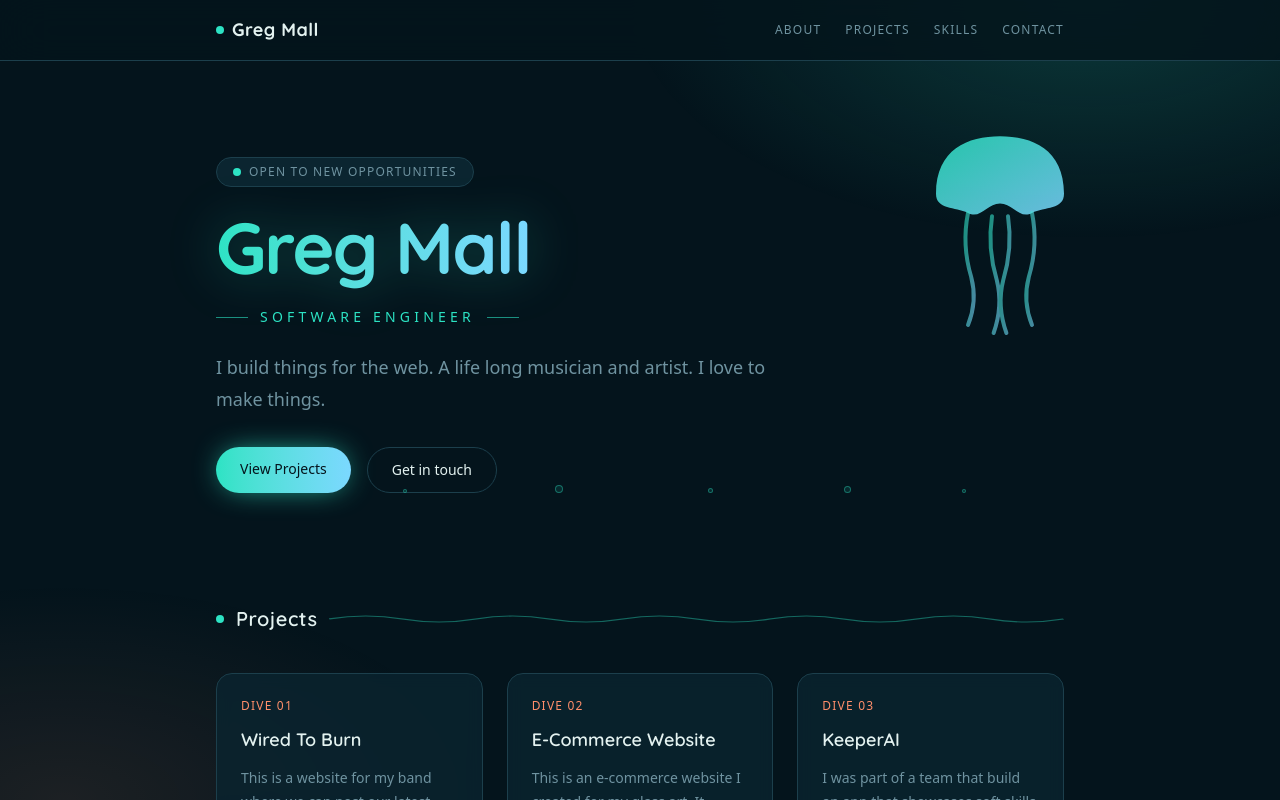
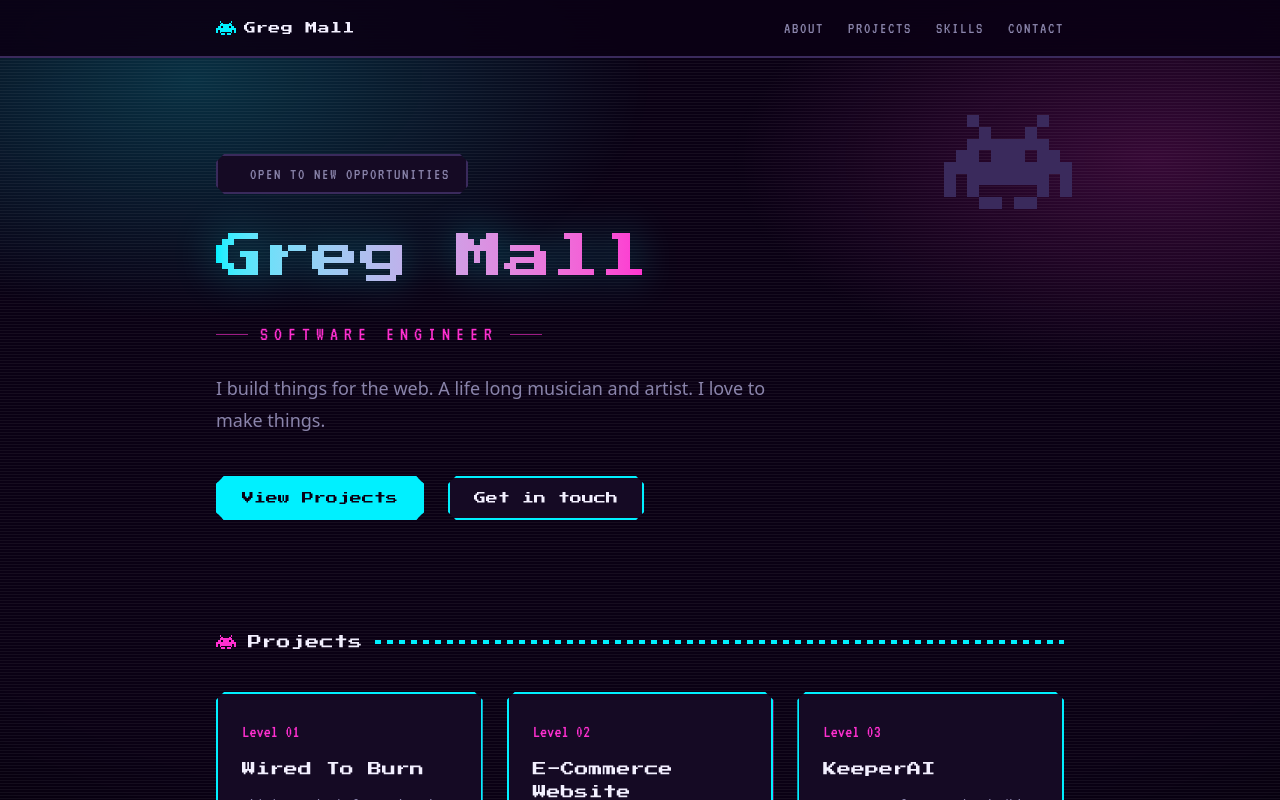
Before and after one commit to gregmall/new_portfolio, a Next.js app: page / in a window 1280 px wide. Shown: the top 800 px of the page. Built offline with nearby package versions, Linux system fonts and the light colour scheme.

Commit message:
new-look-10

```diff
--- a/app/functions.tsx
+++ b/app/functions.tsx
@@ -1,73 +1,40 @@
-const bubbles = [
-  { left: "8%", size: 6, duration: "7s", delay: "0s" },
-  { left: "22%", size: 4, duration: "9s", delay: "1.5s" },
-  { left: "40%", size: 8, duration: "6s", delay: "0.5s" },
-  { left: "58%", size: 5, duration: "8s", delay: "2.5s" },
-  { left: "74%", size: 7, duration: "10s", delay: "1s" },
-  { left: "88%", size: 4, duration: "7.5s", delay: "3s" },
+const invaderPattern = [
+  "00100000100",
+  "00010001000",
+  "00111111100",
+  "01101110110",
+  "11111111111",
+  "10111111101",
+  "10100000101",
+  "00011011000",
 ];
 
-export function Bubbles() {
+export function Invader({ className = "" }: { className?: string }) {
   return (
-    <div
-      aria-hidden
-      className="pointer-events-none absolute inset-0 hidden overflow-hidden sm:block"
+    <svg
+      viewBox="0 0 11 8"
+      shapeRendering="crispEdges"
+      fill="currentColor"
+      className={className}
     >
-      {bubbles.map((b, i) => (
-        <span
-          key={i}
-          className="bubble absolute bottom-0 rounded-full border border-accent/40 bg-accent/10"
-          style={{
-            left: b.left,
-            width: b.size,
-            height: b.size,
-            animationDuration: b.duration,
-            animationDelay: b.delay,
-          }}
-        />
-      ))}
-    </div>
-  );
-}
-
-export function Jellyfish({ className = "" }: { className?: string }) {
-  return (
-    <svg viewBox="0 0 100 140" className={className}>
-      <path
-        d="M10,38 C10,10 30,2 50,2 C70,2 90,10 90,38 C90,48 78,46 70,50 C62,54 58,44 50,44 C42,44 38,54 30,50 C22,46 10,48 10,38 Z"
-        fill="url(#jelly-glow)"
-        opacity="0.85"
-      />
-      <g
-        fill="none"
-        stroke="url(#jelly-glow)"
-        strokeWidth="2.5"
-        strokeLinecap="round"
-        opacity="0.6"
-      >
-        <path d="M30,50 Q26,70 32,90 Q36,105 30,120" />
-        <path d="M45,52 Q42,72 48,92 Q52,108 46,125" />
-        <path d="M55,52 Q58,72 52,92 Q48,108 54,125" />
-        <path d="M70,50 Q74,70 68,90 Q64,105 70,120" />
-      </g>
+      {invaderPattern.flatMap((row, y) =>
+        [...row].map((cell, x) =>
+          cell === "1" ? <rect key={`${x}-${y}`} x={x} y={y} width={1} height={1} /> : null
+        )
+      )}
     </svg>
   );
 }
 
-export function WaveDivider({ className = "" }: { className?: string }) {
+export function PixelRule({ className = "" }: { className?: string }) {
   return (
-    <svg
-      viewBox="0 0 400 20"
-      preserveAspectRatio="none"
-      className={className}
-    >
-      <path
-        d="M0,10 Q20,0 40,10 T80,10 T120,10 T160,10 T200,10 T240,10 T280,10 T320,10 T360,10 T400,10"
-        fill="none"
-        stroke="currentColor"
-        strokeWidth="2"
-      />
-    </svg>
+    <span
+      className={`h-1 flex-1 ${className}`}
+      style={{
+        backgroundImage:
+          "repeating-linear-gradient(to right, var(--accent) 0 6px, transparent 6px 12px)",
+      }}
+    />
   );
 }
 
@@ -80,7 +47,7 @@ export function Panel({
 }) {
   return (
     <div
-      className={`rounded-2xl border border-border bg-card/80 backdrop-blur-sm ${className}`}
+      className={`pixel-frame pixel-shadow border-2 border-accent bg-card ${className}`}
     >
       {children}
     </div>
@@ -89,10 +56,10 @@ export function Panel({
 
 export function SectionHeading({ children }: { children: React.ReactNode }) {
   return (
-    <h2 className="flex items-center gap-3 font-display text-xl font-semibold tracking-wide text-foreground">
-      <span className="h-2 w-2 rounded-full bg-accent" />
+    <h2 className="flex items-center gap-3 font-display text-sm tracking-wide text-foreground">
+      <Invader className="h-4 w-5 text-accent-2" />
       {children}
-      <WaveDivider className="h-3 flex-1 text-accent/40" />
+      <PixelRule />
     </h2>
   );
 }
--- a/app/globals.css
+++ b/app/globals.css
@@ -1,13 +1,13 @@
 @import "tailwindcss";
 
 :root {
-  --background: #04141c;
-  --foreground: #e3f2f0;
-  --muted: #6f93a0;
-  --accent: #2de3c4;
-  --accent-2: #ff8f6b;
-  --card: #0b2530;
-  --border: #1c3f4c;
+  --background: #0a0014;
+  --foreground: #f3f0ff;
+  --muted: #8a84ab;
+  --accent: #00f0ff;
+  --accent-2: #ff2fd0;
+  --card: #150a24;
+  --border: #3a2a5c;
 }
 
 @theme inline {
@@ -19,7 +19,8 @@
   --color-card: var(--card);
   --color-border: var(--border);
   --font-sans: ui-sans-serif, system-ui, sans-serif;
-  --font-display: var(--font-quicksand);
+  --font-display: var(--font-press-start);
+  --font-pixel: var(--font-vt323);
 }
 
 body {
@@ -33,51 +34,80 @@ body::before {
   content: "";
   position: fixed;
   inset: 0;
+  z-index: -1;
+  pointer-events: none;
+  background-image: repeating-linear-gradient(
+    to bottom,
+    rgba(255, 255, 255, 0.05) 0px,
+    rgba(255, 255, 255, 0.05) 1px,
+    transparent 1px,
+    transparent 3px
+  );
+}
+
+body::after {
+  content: "";
+  position: fixed;
+  inset: 0;
   z-index: -2;
   pointer-events: none;
   background: radial-gradient(
-      ellipse 60% 50% at 85% 0%,
-      color-mix(in srgb, var(--accent) 18%, transparent),
+      ellipse 60% 50% at 15% 10%,
+      color-mix(in srgb, var(--accent) 20%, transparent),
       transparent 60%
     ),
     radial-gradient(
-      ellipse 55% 45% at 5% 100%,
-      color-mix(in srgb, var(--accent-2) 10%, transparent),
+      ellipse 55% 45% at 90% 20%,
+      color-mix(in srgb, var(--accent-2) 18%, transparent),
       transparent 60%
-    );
+    ),
+    radial-gradient(ellipse 120% 100% at 50% 50%, transparent 55%, #000 100%);
 }
 
-@keyframes bob {
-  0%,
-  100% {
-    transform: translateY(0);
-  }
-  50% {
-    transform: translateY(-14px);
-  }
+.pixel-frame {
+  clip-path: polygon(
+    8px 0,
+    calc(100% - 8px) 0,
+    100% 8px,
+    100% calc(100% - 8px),
+    calc(100% - 8px) 100%,
+    8px 100%,
+    0 calc(100% - 8px),
+    0 8px
+  );
 }
 
-.bob {
-  animation: bob 6s ease-in-out infinite;
+.pixel-shadow {
+  box-shadow: 4px 4px 0 0 var(--accent-2);
 }
 
-@keyframes rise {
-  0% {
-    transform: translateY(0) translateX(0);
-    opacity: 0;
+.pixel-press {
+  transition:
+    transform 100ms steps(2),
+    box-shadow 100ms steps(2);
+}
+
+.pixel-press:hover {
+  transform: translate(2px, 2px);
+  box-shadow: 2px 2px 0 0 var(--accent-2);
+}
+
+.pixel-press:active {
+  transform: translate(4px, 4px);
+  box-shadow: 0 0 0 0 var(--accent-2);
+}
+
+@keyframes blink {
+  0%,
+  49% {
+    opacity: 1;
   }
-  10% {
-    opacity: 0.6;
-  }
-  90% {
-    opacity: 0.4;
-  }
+  50%,
   100% {
-    transform: translateY(-260px) translateX(10px);
     opacity: 0;
   }
 }
 
-.bubble {
-  animation: rise linear infinite;
+.cursor-blink {
+  animation: blink 1s step-start infinite;
 }
--- a/app/page.tsx
+++ b/app/page.tsx
@@ -1,13 +1,13 @@
-import React from 'react';
-import { Link, Element } from 'react-scroll'
-import { Bubbles, SectionHeading, Jellyfish, Panel } from './functions';
+"use client";
 
+import { Link as ScrollLink, Element } from "react-scroll";
+import { Panel, SectionHeading, Invader } from "./functions";
 
 const projects = [
   {
     name: "Wired To Burn",
     description:
-      "This is a website for my band where we can post our latest music, post updates and upcoming shows and connect with fans and other bands.",
+      "This is a webstie for my band where we can post our latest music, post updates and upcoming shows and connect with fans and other bands.",
     tech: ["Next.js", "Tailwind", "Firebase"],
     href: "https://wiredtoburn.com",
   },
@@ -71,53 +71,39 @@ const socials = [
 ];
 
 const navLinks = [
-  { label: "About", href: "#about" },
-  { label: "Projects", href: "#projects" },
-  { label: "Skills", href: "#skills" },
-  { label: "Contact", href: "#contact" },
+  { label: "About", to: "about" },
+  { label: "Projects", to: "projects" },
+  { label: "Skills", to: "skills" },
+  { label: "Contact", to: "contact" },
 ];
-
-const bubbles = [
-  { left: "8%", size: 6, duration: "7s", delay: "0s" },
-  { left: "22%", size: 4, duration: "9s", delay: "1.5s" },
-  { left: "40%", size: 8, duration: "6s", delay: "0.5s" },
-  { left: "58%", size: 5, duration: "8s", delay: "2.5s" },
-  { left: "74%", size: 7, duration: "10s", delay: "1s" },
-  { left: "88%", size: 4, duration: "7.5s", delay: "3s" },
-];
-
-
 
 export default function Home() {
   return (
     <div className="flex flex-1 flex-col">
-      <svg width="0" height="0" className="absolute">
-        <defs>
-          <linearGradient id="jelly-glow" x1="0%" y1="0%" x2="100%" y2="100%">
-            <stop offset="0%" stopColor="#2de3c4" />
-            <stop offset="100%" stopColor="#7bd8ff" />
-          </linearGradient>
-        </defs>
-      </svg>
-
-      <header className="sticky top-0 z-10 border-b border-border bg-background/85 backdrop-blur-xl">
+      <header className="sticky top-0 z-10 border-b-2 border-border bg-background/90 backdrop-blur-xl">
         <nav className="mx-auto flex w-full max-w-4xl flex-wrap items-center justify-between gap-x-6 gap-y-2 px-6 py-4">
-          <a
-            href="#"
-            className="flex items-center gap-2 font-display text-lg font-bold tracking-wide text-foreground"
+          <ScrollLink
+            to="about"
+            smooth
+            duration={400}
+            offset={-88}
+            className="flex cursor-pointer items-center gap-2 font-display text-xs tracking-wide text-foreground"
           >
-            <span className="h-2 w-2 rounded-full bg-accent" />
+            <Invader className="h-4 w-5 text-accent" />
             Greg Mall
-          </a>
-          <ul className="flex gap-6 text-xs font-medium uppercase tracking-widest text-muted">
+          </ScrollLink>
+          <ul className="flex gap-6 font-pixel text-base uppercase tracking-widest text-muted">
             {navLinks.map((link) => (
-              <li key={link.href}>
-                <a
-                  href={link.href}
-                  className="transition-colors hover:text-accent"
+              <li key={link.to}>
+                <ScrollLink
+                  to={link.to}
+                  smooth
+                  duration={400}
+                  offset={-88}
+                  className="cursor-pointer transition-colors hover:text-accent"
                 >
                   {link.label}
-                </a>
+                </ScrollLink>
               </li>
             ))}
           </ul>
@@ -125,53 +111,54 @@ export default function Home() {
       </header>
 
       <main className="mx-auto flex w-full max-w-4xl flex-1 flex-col gap-28 px-6 py-24">
+        <Element name="about">
+          <section className="relative flex flex-col items-start gap-6">
+            <Invader className="pointer-events-none absolute -right-2 -top-10 hidden h-24 w-32 text-border sm:block" />
 
-        <section
-          id="about"
-          className="relative flex flex-col items-start gap-6"
-        >
-          <Bubbles />
-          <Jellyfish className="bob pointer-events-none absolute -right-4 -top-6 hidden h-56 w-40 sm:block" />
-
-          <span className="inline-flex items-center gap-2 rounded-full border border-border bg-card px-4 py-1.5 text-xs uppercase tracking-widest text-muted">
-            <span className="relative flex h-2 w-2">
-              <span className="absolute inline-flex h-full w-full animate-ping rounded-full bg-accent opacity-75" />
-              <span className="relative inline-flex h-2 w-2 rounded-full bg-accent" />
-            </span>
+            <span className="pixel-frame inline-flex items-center gap-2 border-2 border-border bg-card px-4 py-1.5 font-pixel text-base uppercase tracking-widest text-muted">
+              <span className="cursor-blink h-3 w-2 bg-accent" />
               Open to new opportunities
             </span>
 
-          <h1 className="font-display text-6xl font-bold tracking-tight text-transparent sm:text-7xl">
-            <span className="bg-linear-to-r from-accent to-[#7bd8ff] bg-clip-text drop-shadow-[0_0_25px_rgba(45,227,196,0.3)]">
+            <h1 className="font-display text-3xl leading-relaxed text-transparent sm:text-5xl">
+              <span className="bg-linear-to-r from-accent to-accent-2 bg-clip-text drop-shadow-[0_0_20px_rgba(0,240,255,0.35)]">
                 Greg Mall
               </span>
             </h1>
-          <p className="flex items-center gap-3 text-sm uppercase tracking-[0.3em] text-accent">
-            <span className="h-px w-8 bg-accent/60" />
+            <p className="flex items-center gap-3 font-pixel text-xl uppercase tracking-[0.3em] text-accent-2">
+              <span className="h-px w-8 bg-accent-2/60" />
               Software Engineer
-            <span className="h-px w-8 bg-accent/60" />
+              <span className="h-px w-8 bg-accent-2/60" />
             </p>
             <p className="max-w-xl text-lg leading-8 text-muted">
               I build things for the web. A life long musician and artist. I
               love to make things.
             </p>
-          <div className="flex gap-4 pt-2 text-sm font-medium">
-            <a
-              href="#projects"
-              className="rounded-full bg-linear-to-r from-accent to-[#7bd8ff] px-6 py-3 text-background shadow-[0_0_30px_-8px_var(--accent)] transition-transform hover:scale-105"
+            <div className="flex gap-6 pt-4 font-display text-xs">
+              <ScrollLink
+                to="projects"
+                smooth
+                duration={400}
+                offset={-88}
+                className="pixel-frame pixel-shadow pixel-press cursor-pointer border-2 border-accent bg-accent px-6 py-3 text-background"
               >
                 View Projects
-            </a>
-            <a
-              href="#contact"
-              className="rounded-full border border-border px-6 py-3 transition-colors hover:border-accent hover:text-accent"
+              </ScrollLink>
+              <ScrollLink
+                to="contact"
+                smooth
+                duration={400}
+                offset={-88}
+                className="pixel-frame pixel-shadow pixel-press cursor-pointer border-2 border-accent bg-card px-6 py-3 text-foreground"
               >
                 Get in touch
-            </a>
+              </ScrollLink>
             </div>
           </section>
+        </Element>
 
-        <section id="projects" className="flex flex-col gap-10">
+        <Element name="projects">
+          <section className="flex flex-col gap-10">
             <SectionHeading>Projects</SectionHeading>
             <div className="grid gap-6 sm:grid-cols-2 lg:grid-cols-3">
               {projects.map((project, i) => (
@@ -181,21 +168,21 @@ export default function Home() {
                   target="_blank"
                   rel="noopener noreferrer"
                 >
-                <Panel className="flex h-full flex-col gap-3 p-6 transition-all hover:-translate-y-1 hover:border-accent">
-                  <span className="text-xs uppercase tracking-widest text-accent-2">
-                    Dive {String(i + 1).padStart(2, "0")}
+                  <Panel className="pixel-press flex h-full flex-col gap-3 p-6">
+                    <span className="font-pixel text-lg text-accent-2">
+                      Level {String(i + 1).padStart(2, "0")}
                     </span>
-                  <h3 className="font-display text-lg font-semibold text-foreground">
+                    <h3 className="font-display text-sm leading-relaxed text-foreground">
                       {project.name}
                     </h3>
                     <p className="text-sm leading-6 text-muted">
                       {project.description}
                     </p>
-                  <ul className="mt-auto flex flex-wrap gap-2 pt-2 text-xs">
+                    <ul className="mt-auto flex flex-wrap gap-2 pt-2 font-pixel text-base">
                       {project.tech.map((tech) => (
                         <li
                           key={tech}
-                        className="rounded-full border border-border px-2.5 py-1 text-accent"
+                          className="border border-border px-2 py-0.5 text-accent"
                         >
                           {tech}
                         </li>
@@ -206,21 +193,23 @@ export default function Home() {
               ))}
             </div>
           </section>
+        </Element>
 
-        <section id="skills" className="flex flex-col gap-10">
+        <Element name="skills">
+          <section className="flex flex-col gap-10">
             <SectionHeading>Skills</SectionHeading>
             <div className="grid gap-6 sm:grid-cols-2">
               {skills.map((group) => (
                 <Panel key={group.category} className="flex flex-col gap-3 p-6">
-                <h3 className="flex items-center gap-2 text-xs font-semibold uppercase tracking-widest text-accent-2">
-                  <span className="h-1.5 w-1.5 rounded-full bg-accent-2" />
+                  <h3 className="flex items-center gap-2 font-pixel text-lg uppercase tracking-widest text-accent">
+                    <Invader className="h-3 w-4" />
                     {group.category}
                   </h3>
-                <ul className="flex flex-wrap gap-2">
+                  <ul className="flex flex-wrap gap-2 font-pixel text-base">
                     {group.items.map((item) => (
                       <li
                         key={item}
-                      className="rounded-full border border-border px-3 py-1 text-xs text-muted"
+                        className="border border-border px-2 py-0.5 text-muted"
                       >
                         {item}
                       </li>
@@ -230,14 +219,13 @@ export default function Home() {
               ))}
             </div>
           </section>
+        </Element>
 
-        <section
-          id="contact"
-          className="flex flex-col items-center gap-6 text-center"
-        >
+        <Element name="contact">
+          <section className="flex flex-col items-center gap-6 text-center">
             <Panel className="flex w-full flex-col items-center gap-6 p-10">
-            <h2 className="font-display text-3xl font-bold tracking-wide sm:text-4xl">
-              Message in a Bottle
+              <h2 className="font-display text-xl tracking-wide sm:text-2xl">
+                Continue?
               </h2>
               <p className="max-w-xl leading-7 text-muted">
                 Open to new opportunities and interesting projects. Reach out
@@ -249,11 +237,13 @@ export default function Home() {
                     <a
                       href={social.href}
                       target={
-                      social.href.startsWith("mailto:") ? undefined : "_blank"
+                        social.href.startsWith("mailto:")
+                          ? undefined
+                          : "_blank"
                       }
                       rel="noopener noreferrer"
                       aria-label={social.label}
-                    className="flex h-11 w-11 items-center justify-center rounded-full border border-border text-foreground transition-colors hover:border-accent hover:text-accent"
+                      className="pixel-frame pixel-press flex h-11 w-11 items-center justify-center border-2 border-border text-foreground transition-colors hover:border-accent hover:text-accent"
                     >
                       <svg
                         viewBox="0 0 24 24"
@@ -270,10 +260,11 @@ export default function Home() {
               </ul>
             </Panel>
           </section>
+        </Element>
       </main>
 
-      <footer className="border-t border-border px-6 py-8 text-center text-xs uppercase tracking-widest text-muted">
-        Greg Mall, human. Adrift since 2026.
+      <footer className="border-t-2 border-border px-6 py-8 text-center font-pixel text-lg uppercase tracking-widest text-muted">
+        Greg Mall, human. High score: 2026.
       </footer>
     </div>
   );
```
Also changed, not shown: app/layout.tsx (+14 -5 lines). Lines whose indentation alone changed are shown as unchanged.
